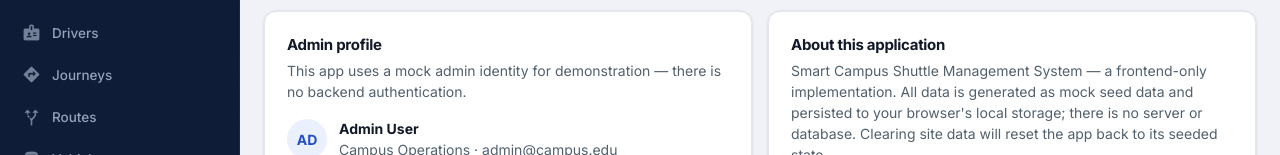
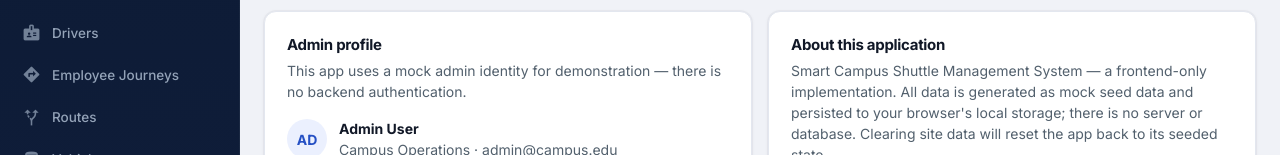
Before and after one commit to K-dotKishan/smart-shuttle-management-system, an Angular app: page /settings in a window 1280 px wide. Shown: the part 149-304 px from the top of the page. Built offline with nearby package versions, Linux system fonts and the light colour scheme.

Commit message:
feat: update sidebar navigation

```diff
--- a/src/app/layout/sidebar/sidebar.component.ts
+++ b/src/app/layout/sidebar/sidebar.component.ts
@@ -12,7 +12,7 @@ const NAV_ITEMS: NavItem[] = [
   { label: 'Dashboard', icon: 'dashboard', path: '/dashboard' },
   { label: 'Operations', icon: 'manage_accounts', path: '/operations' },
   { label: 'Drivers', icon: 'badge', path: '/drivers' },
-  { label: 'Journeys', icon: 'directions', path: '/bookings' },
+  { label: 'Employee Journeys', icon: 'directions', path: '/bookings' },
   { label: 'Routes', icon: 'alt_route', path: '/routes' },
   { label: 'Vehicles', icon: 'directions_bus', path: '/vehicles' },
   { label: 'Trip History', icon: 'history', path: '/trips' },
```
